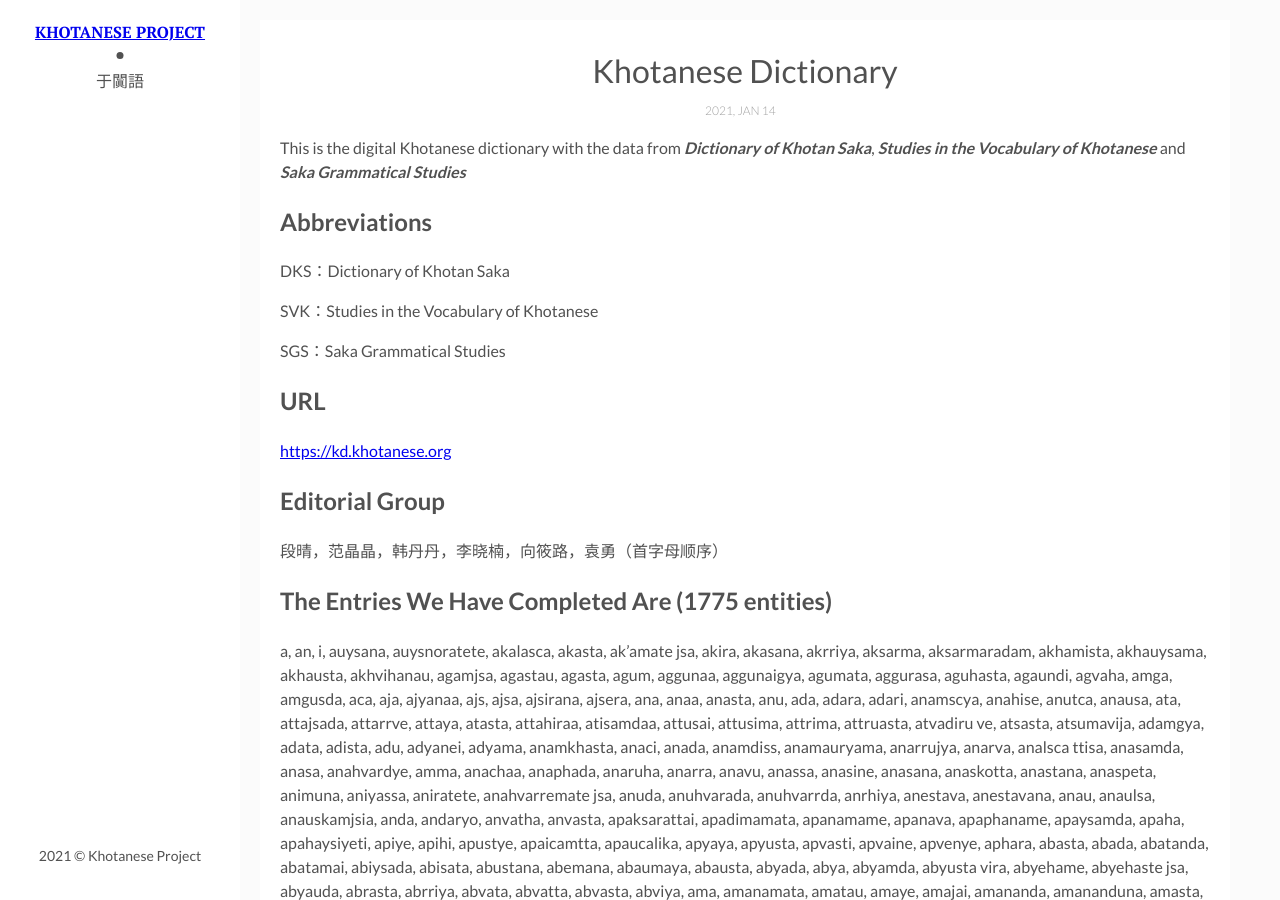
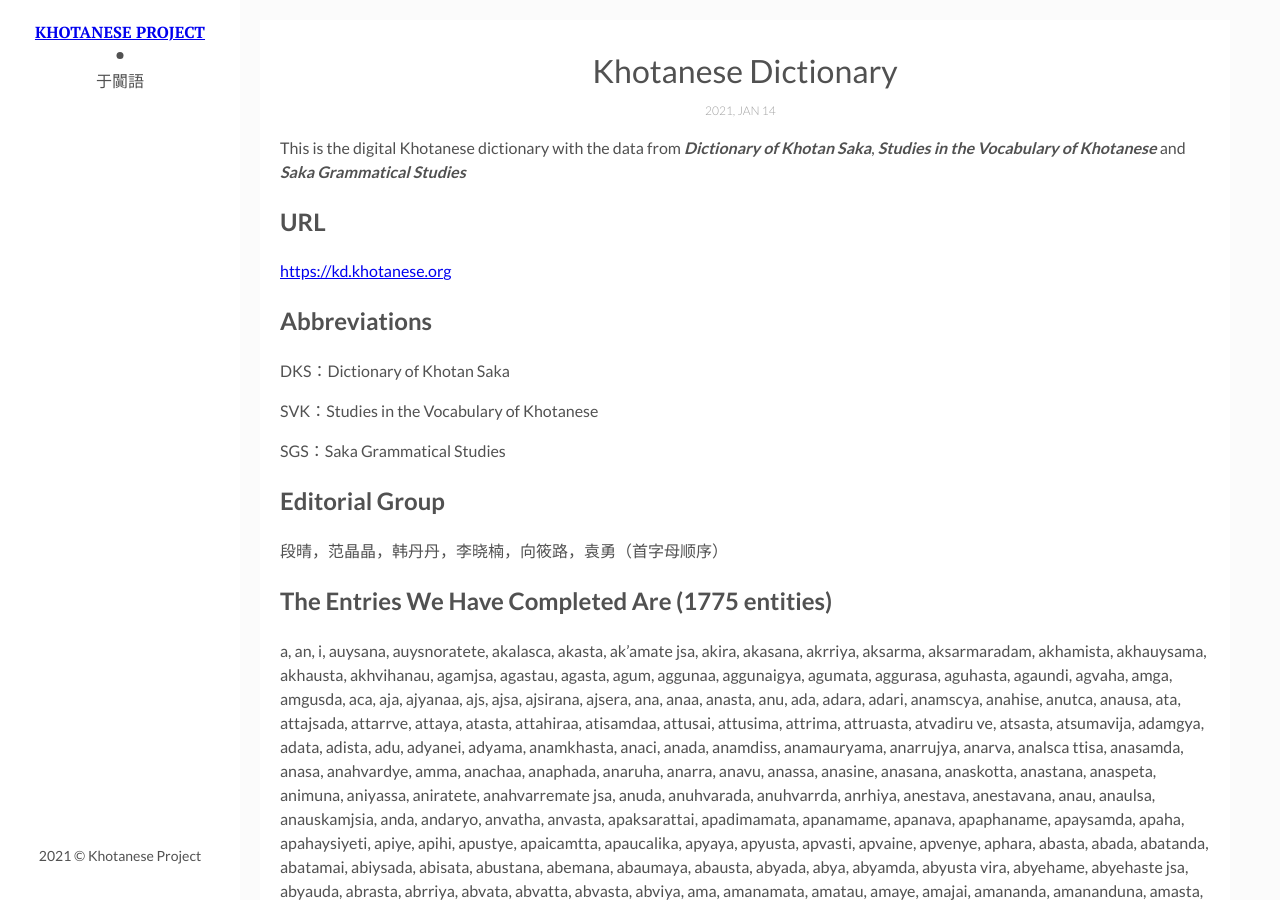
Before and after one commit to khotanese/khotanese.github.io, a Jekyll site: the page built from _posts/2021-1-15-khotanese-dictionary.markdown, in a window 1280 px wide and 900 px high. Built offline with Jekyll 4.4.1, drawn with Linux system fonts in a browser that asks for light colours; part of the change alters nothing that is shown.

```diff
--- a/_posts/2021-1-15-khotanese-dictionary.markdown
+++ b/_posts/2021-1-15-khotanese-dictionary.markdown
@@ -8,6 +8,10 @@ img:  # Add image post (optional)
 
 This is the digital Khotanese dictionary with the data from ***Dictionary of Khotan Saka***, ***Studies in the Vocabulary of Khotanese*** and ***Saka Grammatical Studies***
 
+## URL
+
+[https://kd.khotanese.org](https://kd.khotanese.org/)
+
 ## Abbreviations
 
 DKS：Dictionary of Khotan Saka
@@ -16,11 +20,6 @@ SVK：Studies in the Vocabulary of Khotanese
 
 SGS：Saka Grammatical Studies
 
-
-## URL
-
-[https://kd.khotanese.org](https://kd.khotanese.org/)
-
 ## Editorial Group
 
 段晴，范晶晶，韩丹丹，李晓楠，向筱路，袁勇（首字母顺序）
```
